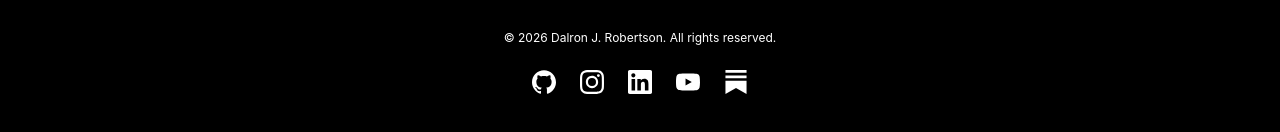
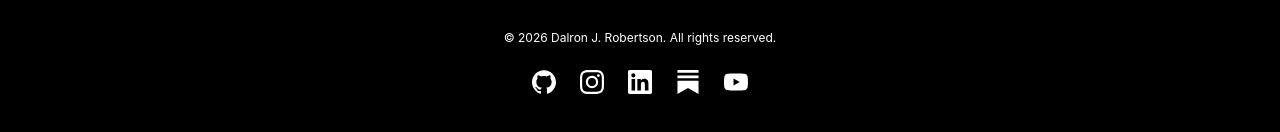
Before and after one commit to AGuyNamedDJ/Personal-Website, a Next.js app: page / in a window 1280 px wide. Shown: the part 3669-3801 px from the top of the page. Built offline with nearby package versions, Linux system fonts and the light colour scheme.

Commit message:
Order footer social links

```diff
--- a/src/components/Footer.jsx
+++ b/src/components/Footer.jsx
@@ -79,11 +79,11 @@ export default function Footer() {
           <a href="https://www.linkedin.com/in/dalronjrobertson/" target="_blank" rel="noopener noreferrer" aria-label="LinkedIn" className="hover:opacity-90 active:opacity-50 transition-opacity">
             <SiLinkedin size={24} />
           </a>
+          <a href="https://dalronrobertson.substack.com" target="_blank" rel="noopener noreferrer" aria-label="Substack" className="hover:opacity-90 active:opacity-50 transition-opacity">
+            <SiSubstack size={24} />
+          </a>
           <a href="https://www.youtube.com/@AGNDJ" target="_blank" rel="noopener noreferrer" aria-label="YouTube" className="hover:opacity-90 active:opacity-50 transition-opacity">
             <SiYoutube size={24} />
-          </a>
-          <a href="https://dalronrobertson.substack.com" target="_blank" rel="noopener noreferrer" aria-label="Substack" className="hover:opacity-90 active:opacity-50 transition-opacity">
-            <SiSubstack size={24} />
           </a>
         </div>
       </div>
```
